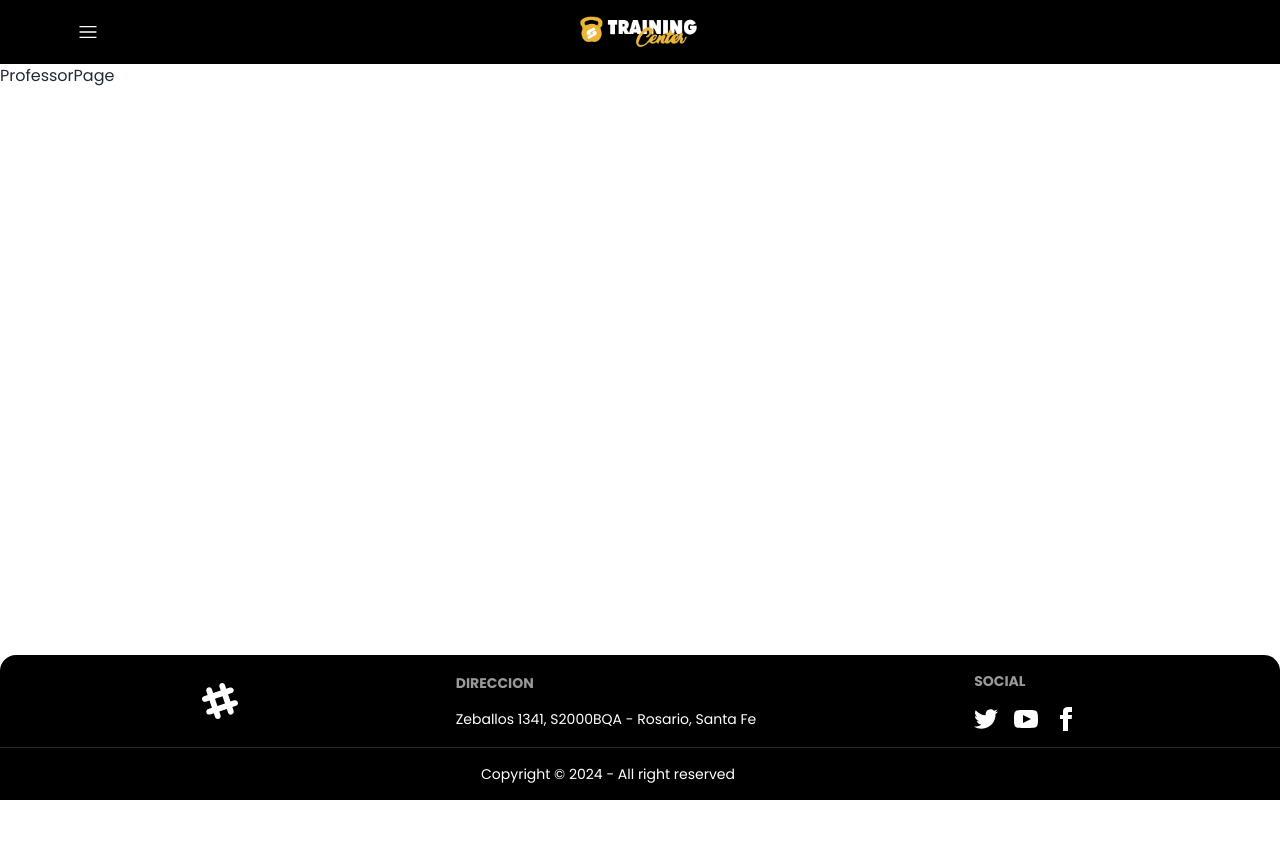
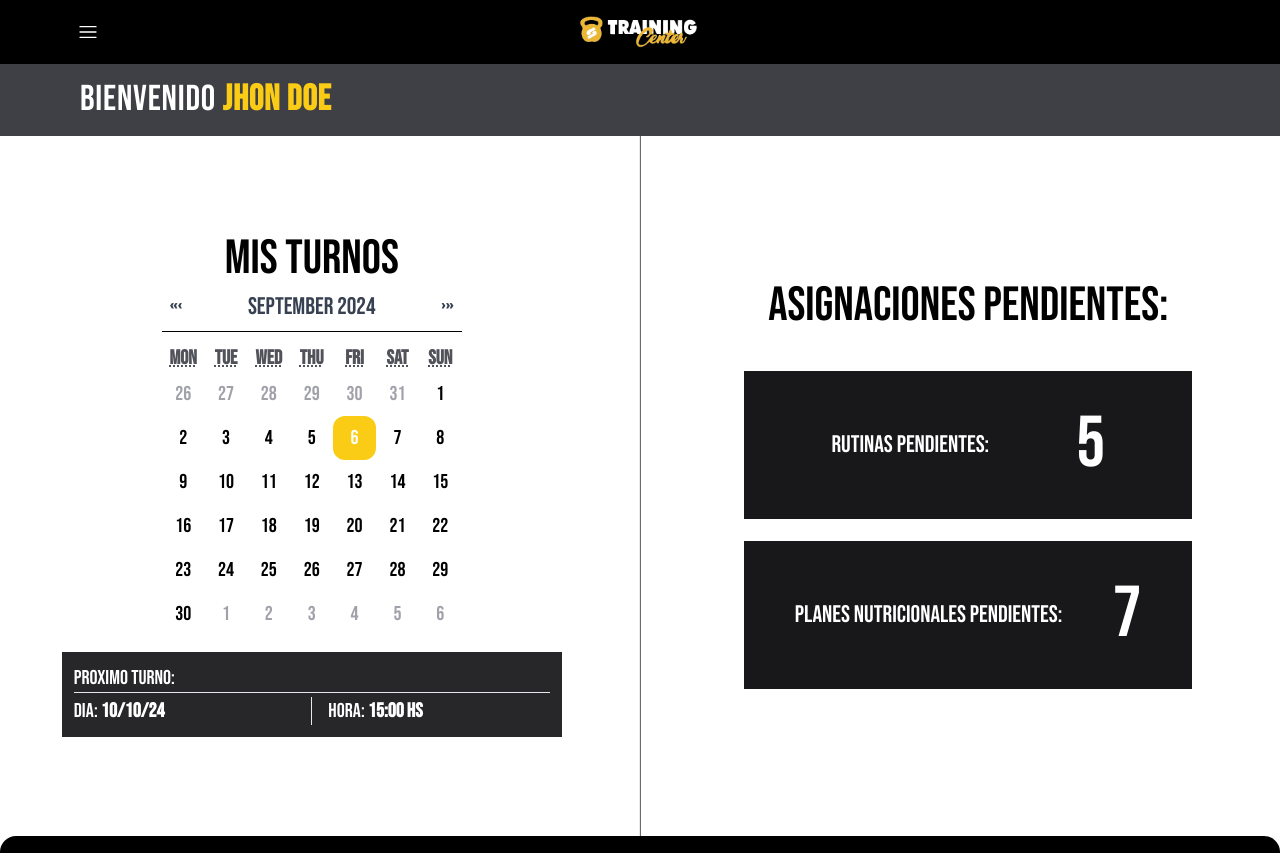
Before and after one commit to briziomauro/PPS-FrontEnd, a React (Vite) app: page /profesorid in a window 1280 px wide. Shown: the top 853 px of the page. Before the commit the page ends 800 px from the top, so only its background shows below. Built offline with nearby package versions, Linux system fonts and the light colour scheme.

Commit message:
feat: professor main page

```diff
--- a/package.json
+++ b/package.json
@@ -12,6 +12,7 @@
   "dependencies": {
     "bootstrap-icons": "^1.11.3",
     "react": "^18.3.1",
+    "react-calendar": "^5.0.0",
     "react-dom": "^18.3.1",
     "react-icons": "^5.3.0",
     "react-input-mask": "^2.0.4",
--- /dev/null
+++ b/src/components/professorPage/ProfessorPage.css
@@ -0,0 +1,51 @@
+.react-calendar__tile {
+    @apply p-2 text-center uppercase;
+}
+
+.react-calendar__tile--active {
+    @apply bg-yellow-400 text-white rounded-xl;
+}
+
+.react-calendar__tile--now {
+    @apply bg-yellow-400 text-white rounded-xl;
+}
+
+.react-calendar__navigation {
+    @apply border border-b-black border-x-0 border-t-0
+}
+
+.react-calendar__viewContainer {
+    @apply mt-3
+}
+
+.react-calendar__navigation button {
+    @apply text-gray-700 hover:text-yellow-400 text-2xl;
+}
+
+.react-calendar__month-view__weekdays__weekday {
+    @apply font-semibold text-zinc-600 text-center;
+}
+
+.react-calendar__navigation__label__labelText {
+    @apply uppercase
+}
+
+.react-calendar__navigation {
+    @apply flex justify-between items-center p-2;
+}
+
+.react-calendar__navigation__label {
+    @apply text-center flex-grow;
+}
+
+.react-calendar__month-view__days__day--neighboringMonth {
+    @apply text-zinc-400
+}
+
+.react-calendar__year-view__months__month {
+    @apply hover:bg-zinc-700 hover:text-white rounded-xl transition-all duration-100
+}
+
+.react-calendar__month-view__days__day {
+    @apply hover:text-yellow-500
+}
--- a/src/components/professorPage/ProfessorPage.jsx
+++ b/src/components/professorPage/ProfessorPage.jsx
@@ -1,8 +1,52 @@
-import React from 'react'
+import React, { useState } from 'react'
+import Calendar from 'react-calendar';
+import './ProfessorPage.css'
 
 const ProfessorPage = () => {
+  const [date, setDate] = useState(new Date());
+
+  const onChangeDate = (newDate) => {
+    setDate(newDate);
+  };
+
   return (
-    <div>ProfessorPage</div>
+    <div>
+      <header className="bg-zinc-700 pl-20 py-4 font-bebas tracking-wider ">
+        <h1 className="text-white text-4xl">
+          Bienvenido <strong className="text-yellow-400">Jhon Doe</strong>
+        </h1>
+      </header>
+      <div className='flex text-black justify-center items-center h-[700px]'>
+        <div className='flex  flex-col flex-1 justify-center items-center'>
+          <h2 className='font-bebas text-5xl'>MIS TURNOS</h2>
+          <div className='bg-white w-[300px] h-full text-black uppercase font-bebas text-xl mb-4'>
+            <Calendar onChange={onChangeDate} value={date} />
+          </div>
+          <div className='flex flex-col font-bebas text-xl bg-zinc-800 text-white w-[500px] p-3'>
+            <p className='border-b'>Proximo Turno:</p>
+            <div className='flex mt-1'>
+              <p className='flex-1'>Dia: <strong>10/10/24</strong></p>
+              <div className="divider divider-horizontal bg-white w-[1px]"></div>
+              <p className='flex-1'>Hora: <strong>15:00 HS</strong></p>
+            </div>
+          </div>
+        </div>
+        <div className="divider divider-horizontal bg-zinc-500 w-[1px]"></div>
+        <div className='flex flex-col flex-1 justify-center items-center text-white h-full'>
+          <h2 className='font-bebas text-5xl text-black mb-10'>ASIGNACIONES PENDIENTES:</h2>
+          <div className='flex flex-col gap-5 font-bebas'>
+            <div className=' w-[450px] h-[150px] bg-zinc-900 border border-white flex justify-evenly items-center cursor-pointer hover:scale-105 hover:rotate-2 hover:bg-zinc-800 transition-all duration-200'>
+              <p className='text-2xl'>RUTINAS PENDIENTES:</p>
+              <p className='text-7xl'>5</p>
+            </div>
+            <div className='w-[450px] h-[150px] bg-zinc-900 border border-white flex justify-evenly items-center cursor-pointer hover:scale-105 hover:-rotate-2 hover:bg-zinc-800 transition-all duration-200'>
+              <p className='text-2xl'>PLANES NUTRICIONALES PENDIENTES:</p>
+              <p className='text-7xl'>7</p>
+            </div>
+          </div>
+        </div>
+      </div>
+    </div>
   )
 }
 
```
Also changed, not shown: 1 other file (tests, documents, lock files or other folders).
